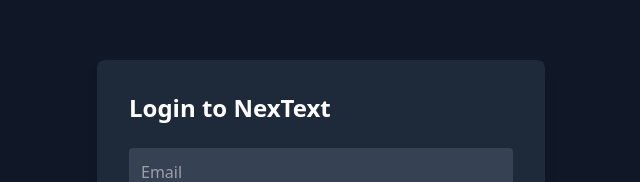
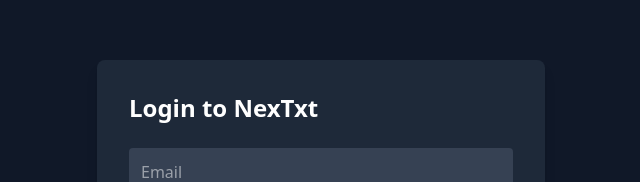
Before and after one commit to therealgone/NexText, a Next.js app in the folder nextext/: page /login in a window 1280 px wide. Shown: the part 162-344 px from the top of the page, without its empty margins (319-959 px from the left). Built offline with nearby package versions, Linux system fonts and the light colour scheme.

Commit message:
login and sign up works

```diff
--- a/nextext/src/app/login/page.tsx
+++ b/nextext/src/app/login/page.tsx
@@ -32,7 +32,7 @@
         onSubmit={handleSubmit}
         className="bg-gray-800 p-8 rounded-lg shadow-lg w-full max-w-md space-y-6"
       >
-        <h2 className="text-2xl font-bold">Login to NexText</h2>
+        <h2 className="text-2xl font-bold">Login to NexTxt</h2>
         {error && <p className="text-red-500">{error}</p>}
         <input
           type="email"
```
